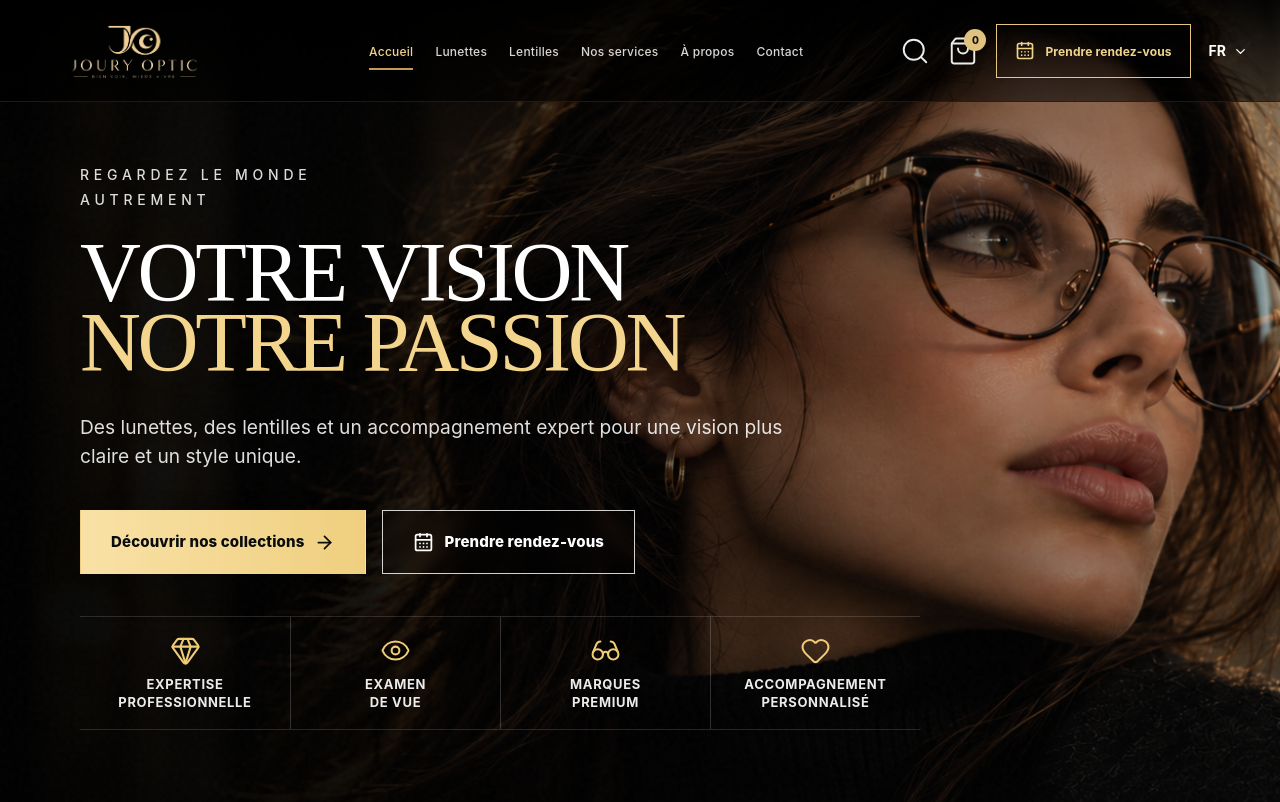
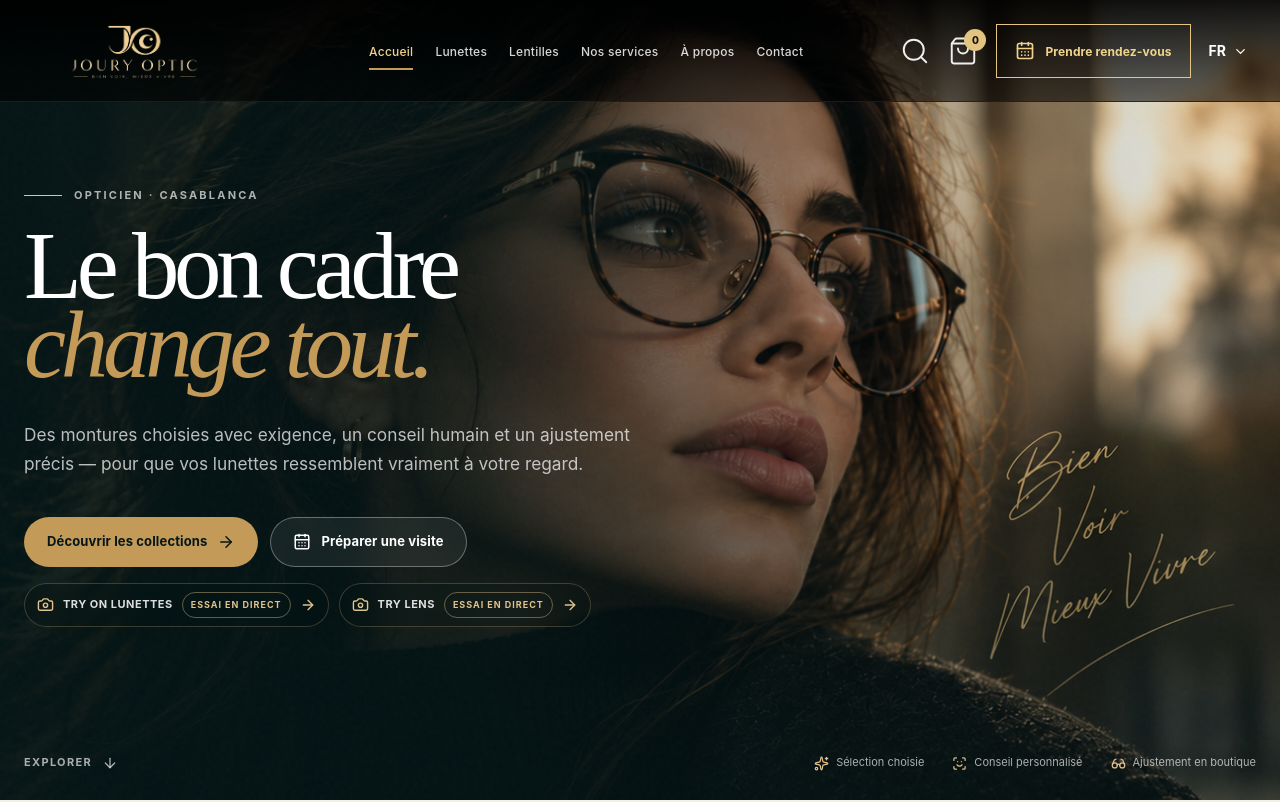
Before and after one commit to Anasseurukoo/joury-optic, a Next.js app: page / in a window 1280 px wide. Shown: the top 802 px of the page. Built offline with nearby package versions, Linux system fonts and the light colour scheme.

Commit message:
Restore preferred original Joury Optic hero

```diff
--- a/components/HomePage.tsx
+++ b/components/HomePage.tsx
@@ -3,14 +3,13 @@
 import Link from "next/link";
 import { motion } from "framer-motion";
 import {
+  ArrowDown,
   ArrowRight,
   ArrowUpRight,
   CalendarDays,
   Camera,
   Eye,
-  Gem,
   Glasses,
-  Heart,
   MapPin,
   ScanFace,
   Sparkles,
@@ -27,6 +26,7 @@ import AppointmentForm from "./AppointmentForm";
 import SupplierSection from "./SupplierSection";
 import IndoTechnologiesSection from "./IndoTechnologiesSection";
 
+
 const services = [
   { icon: Eye, number: "01", title: "Examen visuel", text: "Un bilan précis et un accompagnement clair en boutique." },
   { icon: ScanFace, number: "02", title: "Conseil morphologique", text: "Une monture choisie selon le visage, le style et les usages." },
@@ -34,166 +34,61 @@ const services = [
   { icon: Wrench, number: "04", title: "Entretien & réparation", text: "Nettoyage, réglages et petites réparations pour prolonger la durée de vie." },
 ];
 
-const originalHeroStyles = `
-  .original-home-hero { position: relative; min-height: 100svh; }
-  .original-home-hero .hero-background {
-    background-image:
-      linear-gradient(90deg, rgba(0,0,0,.97) 0%, rgba(0,0,0,.90) 28%, rgba(0,0,0,.46) 58%, rgba(0,0,0,.10) 100%),
-      linear-gradient(0deg, rgba(0,0,0,.42), rgba(0,0,0,.04) 56%, rgba(0,0,0,.30) 100%),
-      url("/images/hero/joury-hero.png");
-    background-size: cover;
-    background-position: center center;
-  }
-  .original-home-hero .hero-content {
-    width: calc(100% - 160px);
-    max-width: none;
-    margin: 0 80px;
-    padding-top: 162px;
-    padding-bottom: 100px;
-    align-items: center;
-  }
-  .original-home-hero .hero-main { max-width: 860px; }
-  .original-home-hero .hero-kicker {
-    margin: 0 0 26px;
-    color: rgba(255,255,255,.86);
-    font-size: 14px;
-    line-height: 1.8;
-    font-weight: 550;
-    letter-spacing: .34em;
-    text-transform: uppercase;
-  }
-  .original-home-hero .hero-main h1 {
-    max-width: none;
-    margin: 0;
-    font: 400 clamp(72px, 6.6vw, 128px)/.83 var(--serif);
-    letter-spacing: -.04em;
-    text-transform: uppercase;
-  }
-  .original-home-hero .hero-main h1 em {
-    display: block;
-    font-style: normal;
-    color: #f4d58d;
-    text-shadow: 0 3px 22px rgba(0,0,0,.18);
-  }
-  .original-home-hero .hero-lead {
-    max-width: 720px;
-    margin: 34px 0 0;
-    color: rgba(255,255,255,.87);
-    font-size: clamp(18px, 1.5vw, 24px);
-    line-height: 1.55;
-  }
-  .original-home-hero .hero-buttons { gap: 16px; margin-top: 38px; }
-  .original-home-hero .original-primary,
-  .original-home-hero .original-secondary {
-    min-height: 64px;
-    border-radius: 0;
-    padding: 17px 30px;
-    font-size: 15px;
-    font-weight: 760;
-    letter-spacing: .01em;
-  }
-  .original-home-hero .original-primary {
-    background: linear-gradient(90deg, #f9e1a6, #efcf7f);
-    color: #090c0b;
-    box-shadow: 0 14px 35px rgba(0,0,0,.18);
-  }
-  .original-home-hero .original-primary:hover { background: linear-gradient(90deg, #ffe8b4, #f4d88e); }
-  .original-home-hero .original-secondary {
-    border-color: rgba(255,255,255,.82);
-    background: rgba(0,0,0,.12);
-    color: white;
-    backdrop-filter: blur(8px);
-  }
-  .original-home-hero .original-secondary:hover {
-    background: rgba(255,255,255,.10);
-    border-color: white;
-  }
-  .original-home-hero .hero-features {
-    display: grid;
-    grid-template-columns: repeat(4, minmax(0, 1fr));
-    margin-top: 42px;
-    max-width: 840px;
-    border-top: 1px solid rgba(255,255,255,.14);
-    border-bottom: 1px solid rgba(255,255,255,.14);
-  }
-  .original-home-hero .hero-feature {
-    min-height: 112px;
-    display: flex;
-    flex-direction: column;
-    align-items: center;
-    justify-content: center;
-    gap: 10px;
-    padding: 16px 18px;
-    color: rgba(255,255,255,.92);
-    text-align: center;
-  }
-  .original-home-hero .hero-feature + .hero-feature { border-left: 1px solid rgba(255,255,255,.18); }
-  .original-home-hero .hero-feature svg { color: #f0cc75; }
-  .original-home-hero .hero-feature span {
-    max-width: 150px;
-    font-size: 13px;
-    font-weight: 650;
-    line-height: 1.35;
-    letter-spacing: .05em;
-    text-transform: uppercase;
-  }
-  @media (max-width: 1180px) {
-    .original-home-hero .hero-content { width: calc(100% - 100px); margin: 0 50px; }
-    .original-home-hero .hero-main h1 { font-size: clamp(64px, 8vw, 100px); }
-  }
-  @media (max-width: 900px) {
-    .original-home-hero .hero-content { width: calc(100% - 48px); margin: 0 24px; padding-top: 128px; padding-bottom: 64px; }
-    .original-home-hero .hero-main { max-width: 760px; }
-    .original-home-hero .hero-kicker { font-size: 11px; letter-spacing: .24em; }
-    .original-home-hero .hero-main h1 { font-size: clamp(58px, 12vw, 88px); }
-    .original-home-hero .hero-lead { margin-top: 24px; font-size: 17px; }
-    .original-home-hero .hero-buttons { display: grid; }
-    .original-home-hero .original-primary, .original-home-hero .original-secondary { width: 100%; }
-    .original-home-hero .hero-features { grid-template-columns: repeat(2, 1fr); }
-    .original-home-hero .hero-feature:nth-child(3) { border-left: 0; border-top: 1px solid rgba(255,255,255,.18); }
-    .original-home-hero .hero-feature:nth-child(4) { border-top: 1px solid rgba(255,255,255,.18); }
-  }
-  @media (max-width: 560px) {
-    .original-home-hero .hero-content { padding-top: 108px; }
-    .original-home-hero .hero-main h1 { font-size: clamp(47px, 14vw, 68px); line-height: .88; }
-    .original-home-hero .hero-lead { font-size: 15px; }
-    .original-home-hero .hero-feature { min-height: 96px; padding: 12px 8px; }
-    .original-home-hero .hero-feature span { font-size: 10px; }
-  }
-`;
-
 export default function HomePage() {
   return (
     <>
-      <style>{originalHeroStyles}</style>
       <Header overlay />
       <main id="main">
-        <section className="home-hero original-home-hero">
+        <section className="home-hero">
           <div className="hero-background" aria-hidden="true" />
           <div className="hero-noise" aria-hidden="true" />
           <div className="shell hero-content">
             <motion.div
               className="hero-main"
-              initial={{ opacity: 0, y: 30 }}
+              initial={{ opacity: 0, y: 34 }}
               animate={{ opacity: 1, y: 0 }}
               transition={{ duration: 0.85, ease: [0.22, 1, 0.36, 1] }}
             >
-              <p className="hero-kicker">Regardez le monde<br />autrement</p>
-              <h1>Votre vision<br /><em>notre passion</em></h1>
-              <p className="hero-lead">Des lunettes, des lentilles et un accompagnement expert pour une vision plus claire et un style unique.</p>
-
+              <p className="eyebrow light"><span /> Opticien · Casablanca</p>
+              <h1>Le bon cadre<br /><em>change tout.</em></h1>
+              <p className="hero-lead">Des montures choisies avec exigence, un conseil humain et un ajustement précis — pour que vos lunettes ressemblent vraiment à votre regard.</p>
               <div className="hero-buttons">
-                <Link href="/collections" className="button original-primary">Découvrir nos collections <ArrowRight size={21} /></Link>
-                <Link href="/rendez-vous" className="button original-secondary"><CalendarDays size={21} /> Prendre rendez-vous</Link>
+                <Link href="/collections" className="button button-gold">Découvrir les collections <ArrowRight size={18} /></Link>
+                <Link href="/rendez-vous" className="button button-glass"><CalendarDays size={18} /> Préparer une visite</Link>
               </div>
-
-              <div className="hero-features" aria-label="Nos engagements">
-                <div className="hero-feature"><Gem size={31} strokeWidth={1.6} /><span>Expertise<br />professionnelle</span></div>
-                <div className="hero-feature"><Eye size={31} strokeWidth={1.6} /><span>Examen<br />de vue</span></div>
-                <div className="hero-feature"><Glasses size={31} strokeWidth={1.6} /><span>Marques<br />premium</span></div>
-                <div className="hero-feature"><Heart size={31} strokeWidth={1.6} /><span>Accompagnement<br />personnalisé</span></div>
+              <div className="hero-exclusive-demo-row">
+                <Link
+                  href="/essayage#demo"
+                  className="hero-exclusive-demo"
+                  aria-label="Ouvrir la démo Try On Lunettes"
+                >
+                  <Camera size={17} aria-hidden="true" />
+                  <span>Try On Lunettes</span>
+                  <strong>Essai en direct</strong>
+                  <ArrowRight size={16} aria-hidden="true" />
+                </Link>
+                <Link
+                  href="/try-lens#demo"
+                  className="hero-exclusive-demo"
+                  aria-label="Ouvrir la démo Try Lens"
+                >
+                  <Camera size={17} aria-hidden="true" />
+                  <span>Try Lens</span>
+                  <strong>Essai en direct</strong>
+                  <ArrowRight size={16} aria-hidden="true" />
+                </Link>
               </div>
             </motion.div>
+
+          </div>
+
+          <div className="shell hero-bottom">
+            <a href="#selection" className="hero-scroll">Explorer <ArrowDown size={16} /></a>
+            <div className="hero-proof">
+              <span><Sparkles size={15} /> Sélection choisie</span>
+              <span><ScanFace size={15} /> Conseil personnalisé</span>
+              <span><Glasses size={15} /> Ajustement en boutique</span>
+            </div>
           </div>
         </section>
 
@@ -308,6 +203,7 @@ export default function HomePage() {
         </section>
 
         <SupplierSection />
+
         <IndoTechnologiesSection />
 
         <section className="visit-section">
@@ -320,7 +216,7 @@ export default function HomePage() {
             <p>Venez comparer les lignes, essayer les proportions et ajuster la monture avec un conseil personnel.</p>
             <div className="visit-address">
               <MapPin size={21} />
-              <div><strong>{business.address}</strong><span>Ouvert toute la semaine</span></div>
+              <div><strong>{business.address}</strong><span>Vendredi : fermé</span></div>
             </div>
             <Link href="/contact" className="button button-gold">Préparer la visite <ArrowRight size={18} /></Link>
           </div>
@@ -334,8 +230,7 @@ export default function HomePage() {
               <p>Préparez votre demande en quelques secondes. Joury vous contacte ensuite pour confirmer personnellement le créneau.</p>
               <div className="appointment-contact">
                 <a href={`tel:${business.phoneHref}`}>{business.phoneDisplay}</a>
-                <a href={business.whatsappUrl} target="_blank" rel="noreferrer">WhatsApp</a>
-                {business.email && <a href={`mailto:${business.email}`}>{business.email}</a>}
+                <a href={`mailto:${business.email}`}>{business.email}</a>
               </div>
             </div>
             <div className="appointment-panel">
```
